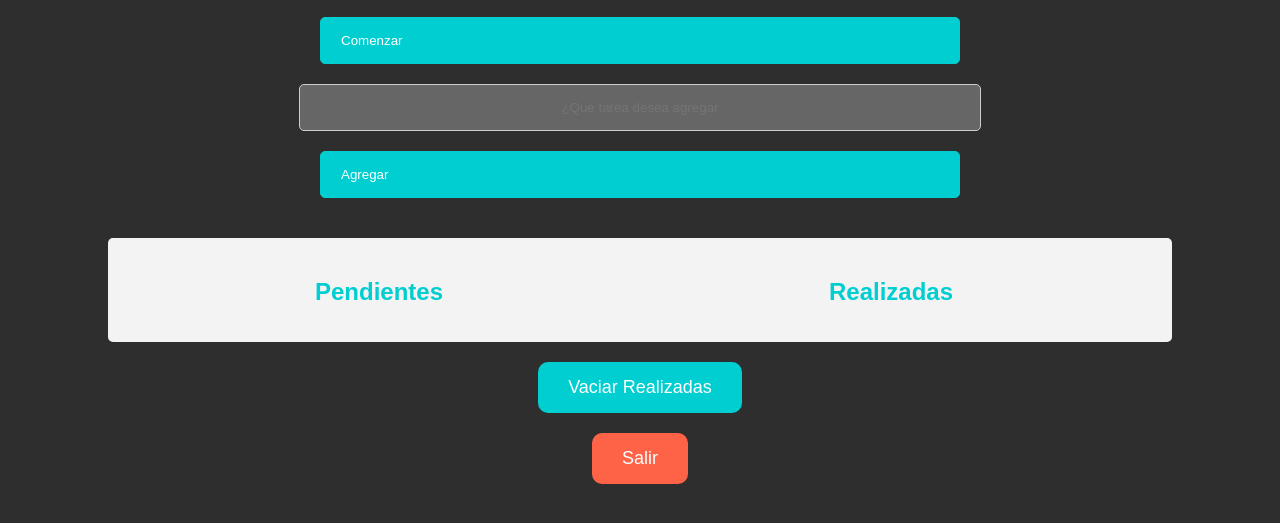
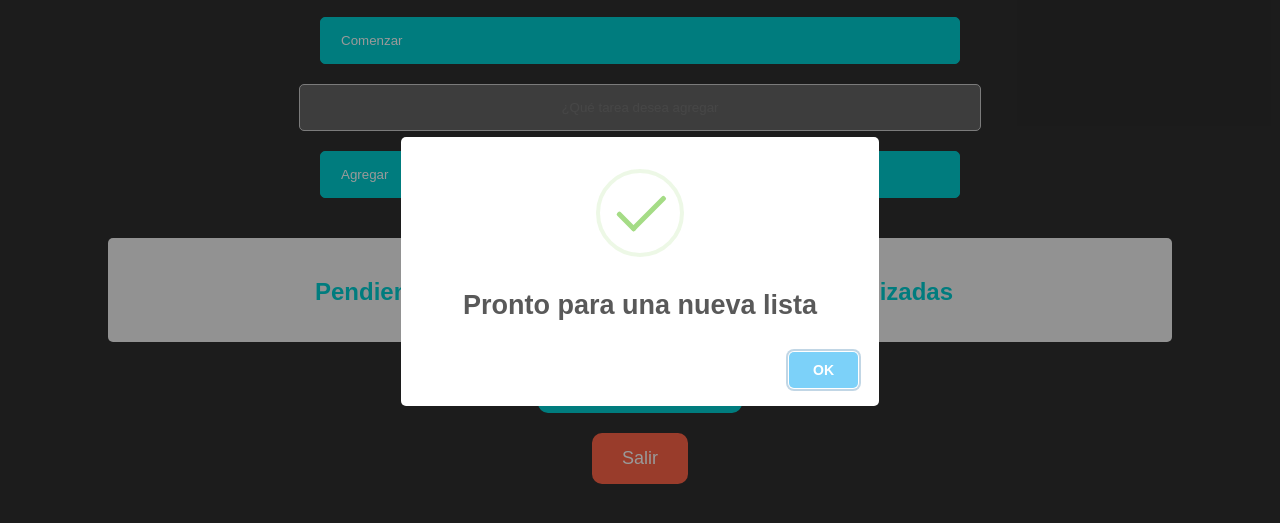
Before and after one commit to LeandrodeAlmeida/entrega-final-leandrodealmeida, a plain HTML site: page index.html in a window 1280 px wide. Both pictures are taken after a click on the button "Vaciar Realizadas". Shown: the part 129-652 px from the top of the page. Drawn offline with nearby package versions, Linux system fonts and the light colour scheme.

Commit message:
agregando libreria

```diff
--- a/index.html
+++ b/index.html
@@ -4,6 +4,7 @@
     <meta charset="UTF-8">
     <meta name="viewport" content="width=device-width, initial-scale=1.0">
     <title>Lista de Tareas</title>
+    <link rel="stylesheet" href="https://cdnjs.cloudflare.com/ajax/libs/sweetalert/2.1.2/sweetalert.min.css">
     <link rel="stylesheet" href="styles.css">
 </head>
 <body>
@@ -35,7 +36,7 @@
 <button id="btnVaciarRealizadas">Vaciar Realizadas</button>
 <button id="btnSalir">Salir</button>
 <p id="fecha-actual"></p>
-
+<script src="https://cdnjs.cloudflare.com/ajax/libs/sweetalert/2.1.2/sweetalert.min.js"></script>
 <script src="main.js"></script>
 </body>
 </html>
--- a/main.js
+++ b/main.js
@@ -37,7 +37,7 @@ function cargarTareas() {
     });
 }
 
-btnComenzar.addEventListener('click', function() {
+btnComenzar.addEventListener('click', function () {
     const nombre = inputNombre.value;
     if (nombre.trim() === '') {
         alert('Por favor, ingrese su nombre antes de comenzar.');
@@ -50,7 +50,7 @@ btnComenzar.addEventListener('click', function() {
     }
 });
 
-btnAgregarTarea.addEventListener('click', function() {
+btnAgregarTarea.addEventListener('click', function () {
     const tarea = inputTarea.value;
     if (tarea.trim() === '') {
         alert('Por favor, ingrese una tarea antes de agregar.');
@@ -65,7 +65,7 @@ btnAgregarTarea.addEventListener('click', function() {
     inputTarea.value = '';
 });
 
-listaPendientes.addEventListener('click', function(event) {
+listaPendientes.addEventListener('click', function (event) {
     if (event.target.tagName === 'LI') {
         listaRealizadas.appendChild(event.target);
         const realizadas = JSON.parse(localStorage.getItem('realizadas')) || [];
@@ -80,11 +80,11 @@ listaPendientes.addEventListener('click', function(event) {
     }
 });
 
-btnSalir.addEventListener('click', function() {
+btnSalir.addEventListener('click', function () {
     location.reload();
 });
 
-listaRealizadas.addEventListener('click', function(event) {
+listaRealizadas.addEventListener('click', function (event) {
     if (event.target.tagName === 'LI') {
         listaPendientes.appendChild(event.target);
         const nombreUsuario = localStorage.getItem('nombreUsuario');
@@ -104,10 +104,14 @@ listaRealizadas.addEventListener('click', function(event) {
     }
 });
 
-btnVaciarRealizadas.addEventListener('click', function() {
+
+btnVaciarRealizadas.addEventListener('click', function () {
     listaRealizadas.innerHTML = '';
     const nombreUsuario = localStorage.getItem('nombreUsuario');
     if (nombreUsuario) {
         localStorage.removeItem(nombreUsuario + '-realizadas');
     }
+    tareasRealizadas = [];
+    localStorage.setItem('realizadas', JSON.stringify(tareasRealizadas));
+    swal("Pronto para una nueva lista", "", "success");
 });
```
